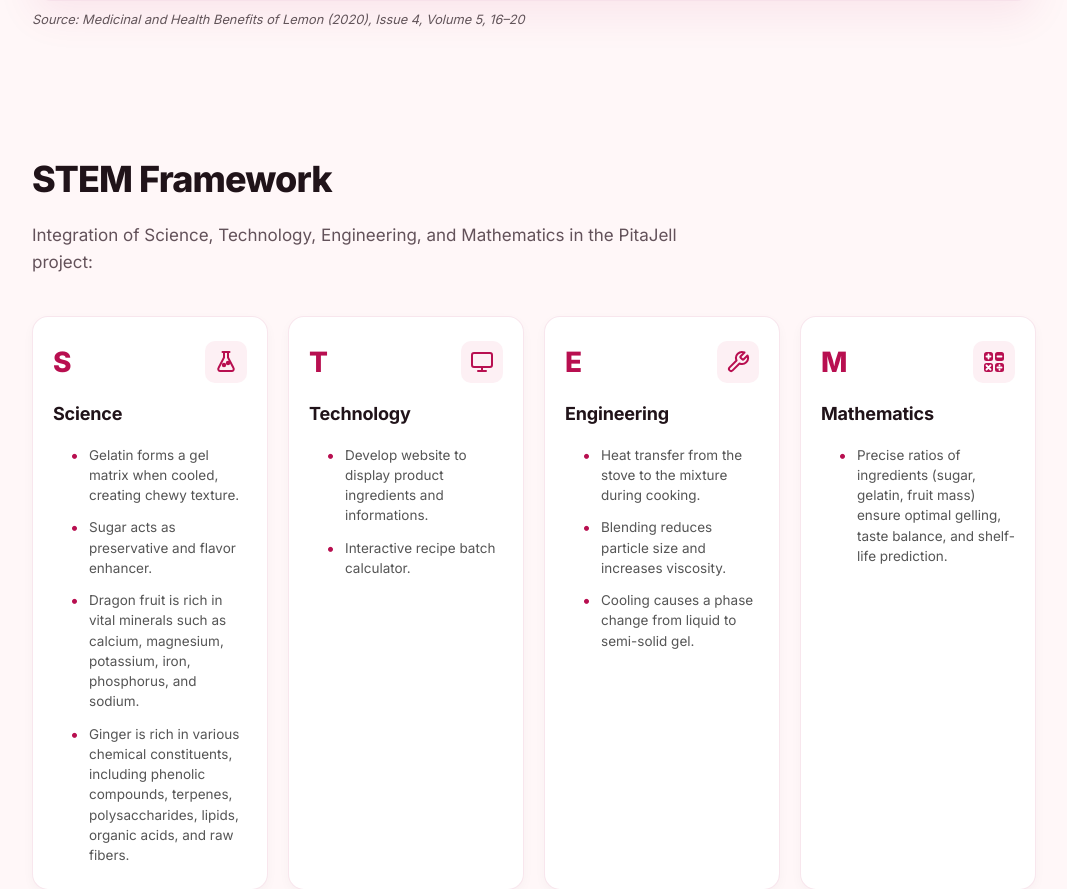
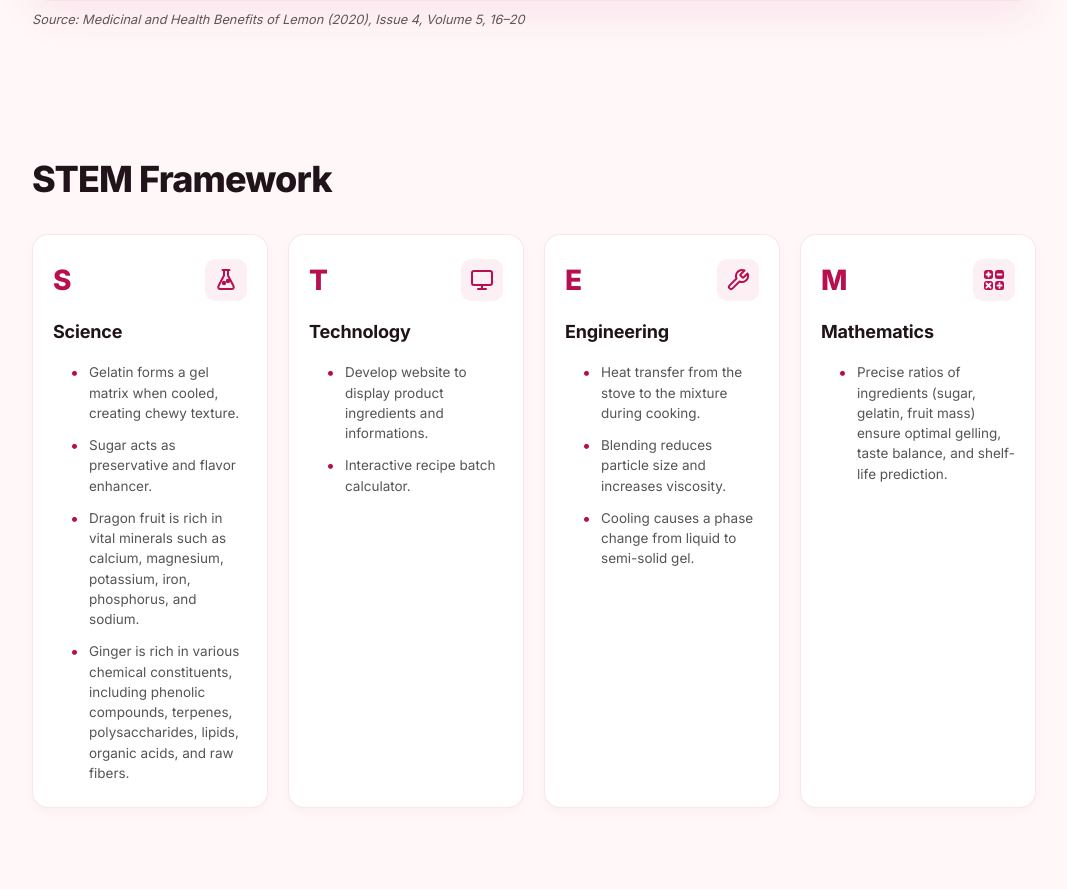
Before and after one commit to cresnaer-collab/CSP-GROUP-20, a Flask app: page / in a window 1280 px wide. Shown: the part 2615-3504 px from the top of the page, without its empty margins (106-1173 px from the left). Run offline with Flask 3, Linux system fonts and the light colour scheme.

```diff
--- a/templates/index.html
+++ b/templates/index.html
@@ -167,7 +167,6 @@
 <!-- ───── SECTION: STEM FRAMEWORK ───── -->
   <section id="stem" class="section reveal">
     <h2>STEM Framework</h2>
-    <p class="section-sub">Integration of Science, Technology, Engineering, and Mathematics in the PitaJell project:</p>
 
     <div class="stem-grid">
 
```
